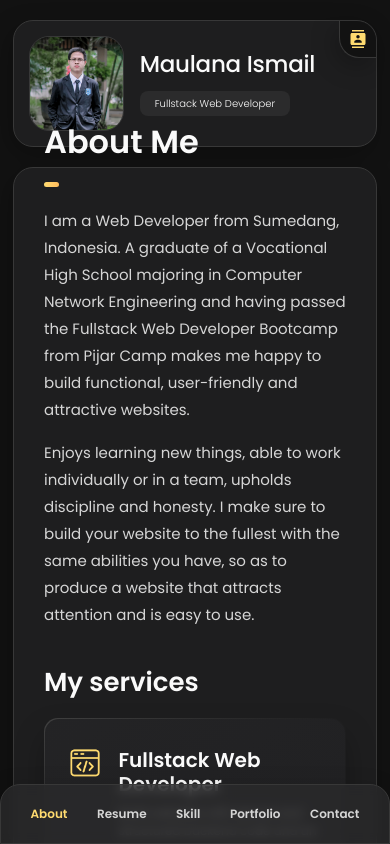
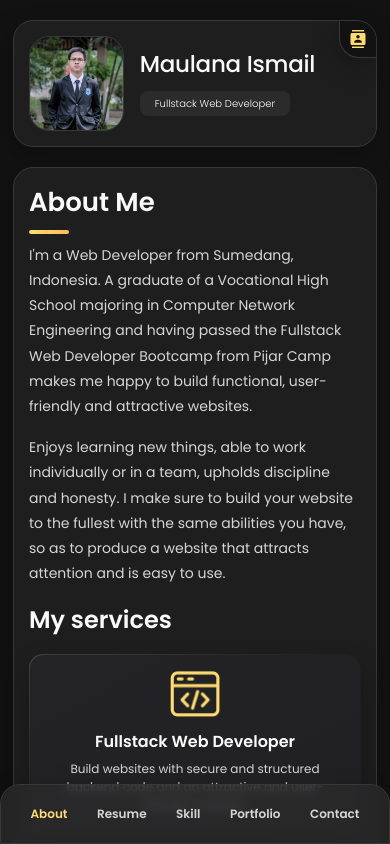
Before and after one commit to MaulanaIsmail26/my-portofolio, a React (Create React App) app: page / in a window 390 px wide. Built offline with nearby package versions, Linux system fonts and the light colour scheme.

Commit message:
[ADD] Create mobile display for the About section

```diff
--- a/src/pages/porto-page.js
+++ b/src/pages/porto-page.js
@@ -399,7 +399,7 @@ export default function PortoPage() {
                       {/* about self */}
                       <div className="aboutSelf">
                         <p>
-                          I am a Web Developer from Sumedang, Indonesia. A
+                          I&#39;m a Web Developer from Sumedang, Indonesia. A
                           graduate of a Vocational High School majoring in
                           Computer Network Engineering and having passed the
                           Fullstack Web Developer Bootcamp from Pijar Camp makes
@@ -428,18 +428,18 @@ export default function PortoPage() {
                           <div className="col-xl-6 serviceList">
                             <div className="boxService">
                               <div className="row">
-                                <div className="col-3 iconFullstack">
+                                <div className="col-xl-3 col-12 iconFullstack">
                                   <img
                                     src={require("./../asset/images/fullstack dev.png")}
                                     className="mx-auto d-block"
                                     alt="fullstack-icon"
                                   ></img>
                                 </div>
-                                <div className="col-9 p-0 info">
-                                  <h5 className="title">
+                                <div className="col-xl-9 col-12 p-0 info">
+                                  <h5 className="title text-xl-start text-center">
                                     Fullstack Web Developer
                                   </h5>
-                                  <p className="explanation">
+                                  <p className="explanation text-xl-start text-center">
                                     Build websites with secure and structured
                                     backend code and an attractive and
                                     user-friendly Frontend.
@@ -453,18 +453,18 @@ export default function PortoPage() {
                           <div className="col-xl-6 serviceList">
                             <div className="boxService">
                               <div className="row">
-                                <div className="col-3 iconFrontend">
+                                <div className="col-xl-3 col-12 iconFrontend">
                                   <img
                                     src={require("./../asset/images/frontend dev.png")}
                                     className="mx-auto d-block"
                                     alt="fullstack-icon"
                                   ></img>
                                 </div>
-                                <div className="col-9 p-0 info">
-                                  <h5 className="title">
+                                <div className="col-xl-9 col-12 p-0 info">
+                                  <h5 className="title text-xl-start text-center">
                                     Frontend Web Developer
                                   </h5>
-                                  <p className="explanation">
+                                  <p className="explanation text-xl-start text-center">
                                     Build a website as a Frontend Web Developer
                                     which will ensure an attractive and
                                     user-friendly frontend.
@@ -478,18 +478,18 @@ export default function PortoPage() {
                           <div className="col-xl-6 serviceList">
                             <div className="boxService">
                               <div className="row">
-                                <div className="col-3 iconBackend">
+                                <div className="col-xl-3 col-12 iconBackend">
                                   <img
                                     src={require("./../asset/images/backend dev.png")}
                                     className="mx-auto d-block"
                                     alt="fullstack-icon"
                                   ></img>
                                 </div>
-                                <div className="col-9 p-0 info">
-                                  <h5 className="title">
+                                <div className="col-xl-9 col-12 p-0 info">
+                                  <h5 className="title text-xl-start text-center">
                                     Backend Web Developer
                                   </h5>
-                                  <p className="explanation">
+                                  <p className="explanation text-xl-start text-center">
                                     Build websites as a Backend Web Developer
                                     which will ensure secure and structured code
                                     on the backend side.
--- a/src/styles/App.css
+++ b/src/styles/App.css
@@ -1199,6 +1199,12 @@ input, textarea {
 
 @media screen and (max-width:600px) {
 
+  /* *<---------- SECOND CONTAINER ---------->* */
+  #portoPage .mainContainer .secondContainer {
+    padding: 20px 25px;
+  }
+
+
   /* *<---------- PROFILE CONTACT SIDE ---------->* */
   #portoPage .mainContainer .secondContainer .sidebar .card {
     padding: 15px;
@@ -1281,6 +1287,10 @@ input, textarea {
 
   /* CONTACT SECTION FOR MOBILE VIEW */
 
+  #portoPage .mainContainer .secondContainer .sidebar .card .contact {
+    display: none;
+  }
+
   #portoPage .mainContainer .secondContainer .sidebar .card .modal-content .modal-header {
     border-color: var(--light-gray);
   }
@@ -1341,6 +1351,15 @@ input, textarea {
     font-size: var(--fs-7);
   }
 
+  /* *<---------- PROFILE CONTACT SIDE ---------->* */
+
+
+  /* *<---------- MAIN CONTENT CARD ---------->* */
+  #portoPage .mainContainer .secondContainer .mainContent .card {
+    margin-bottom: 55px;
+  }
+
+
   /* *<---------- NAVBAR ---------->* */
   #portoPage .mainContainer .secondContainer .mainContent .card .navbar {
     position: fixed;
@@ -1366,15 +1385,52 @@ input, textarea {
   }
 
 
-  /* *<---------- SECOND CONTAINER ---------->* */
-  #portoPage .mainContainer .secondContainer {
-    padding: 20px 25px;
+  /* *<---------- ABOUT ---------->* */
+  #portoPage .mainContainer .secondContainer .mainContent .card .about {
+    margin-top: 0;
+    padding: 15px;
   }
 
+  #portoPage .mainContainer .secondContainer .mainContent .card .about .header .title {
+    font-size: var(--fs-3);
+    margin-bottom: 8px;
+  }
 
-  /* *<---------- PROFILE CONTACT SIDE ---------->* */
-  #portoPage .mainContainer .secondContainer .sidebar .card .contact {
-    display: none;
+  #portoPage .mainContainer .secondContainer .mainContent .card .about .header .underline {
+    width: 40px;
+    height: 4px;
+    background: var(--text-gradient-yellow);
+  }
+
+  #portoPage .mainContainer .secondContainer .mainContent .card .about .content .aboutSelf {
+    margin-top: 9px;
+    margin-bottom: 10px;
+    font-size: 14px;
+  }
+
+  #portoPage .mainContainer .secondContainer .mainContent .card .about .content .service .subTitle {
+    font-size: var(--fs-2);
+  }
+
+  #portoPage .mainContainer .secondContainer .mainContent .card .about .content .service .serviceList .boxService {
+    position: relative;
+    padding: 15px 30px 20px 30px;
+    margin-bottom: 20px;
+  }
+
+  #portoPage .mainContainer .secondContainer .mainContent .card .about .content .service .serviceList:nth-child(3) .boxService {
+    margin-bottom: 10px;
+  }
+
+  #portoPage .mainContainer .secondContainer .mainContent .card .about .content .service .serviceList .boxService .iconFullstack img, .iconFrontend img, .iconBackend img {
+    width: 50px;
+    margin-bottom: 13px;
+  }
+
+  #portoPage .mainContainer .secondContainer .mainContent .card .about .content .service .serviceList .boxService .info .title {
+    color: var(--white-2);
+    font-size: 16px;
+    font-weight: var(--fw-600);
   }
 }
 
```
